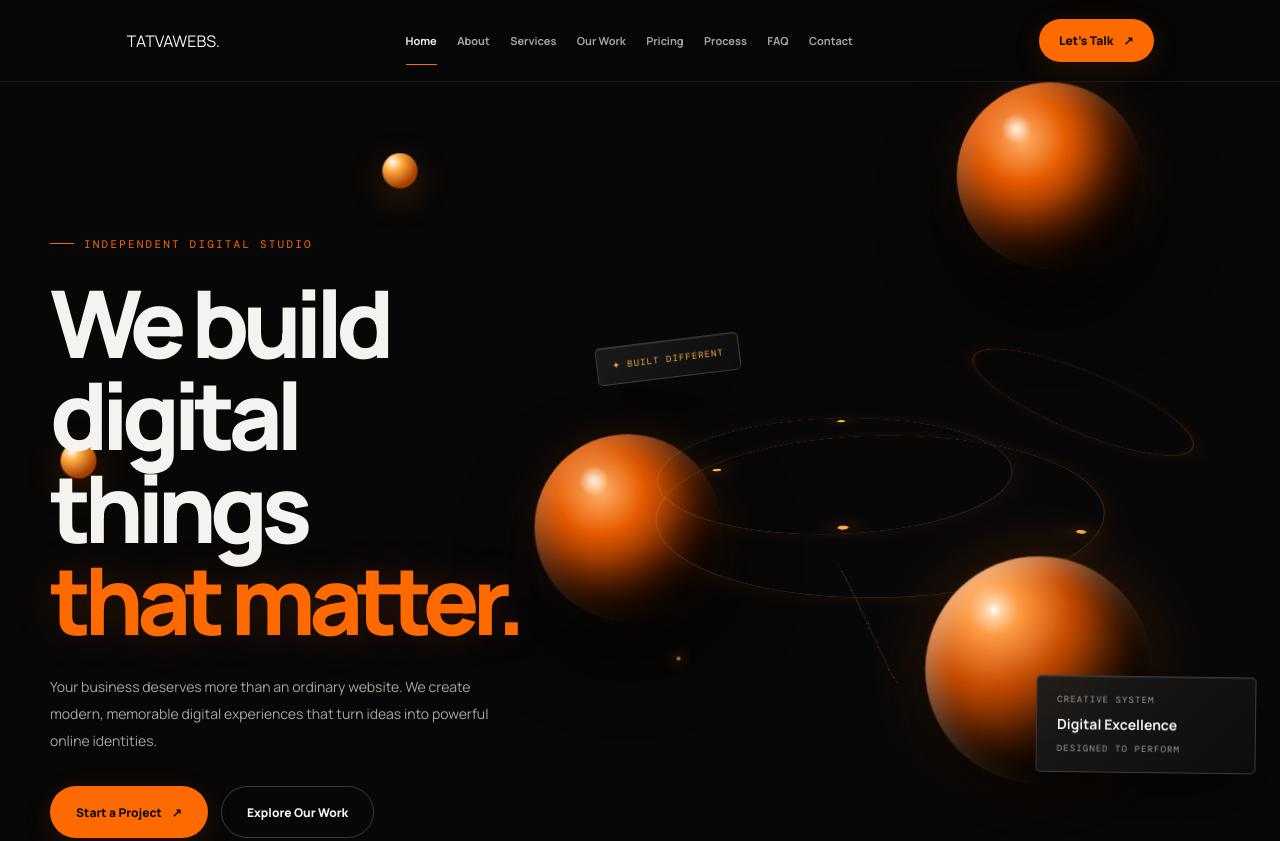
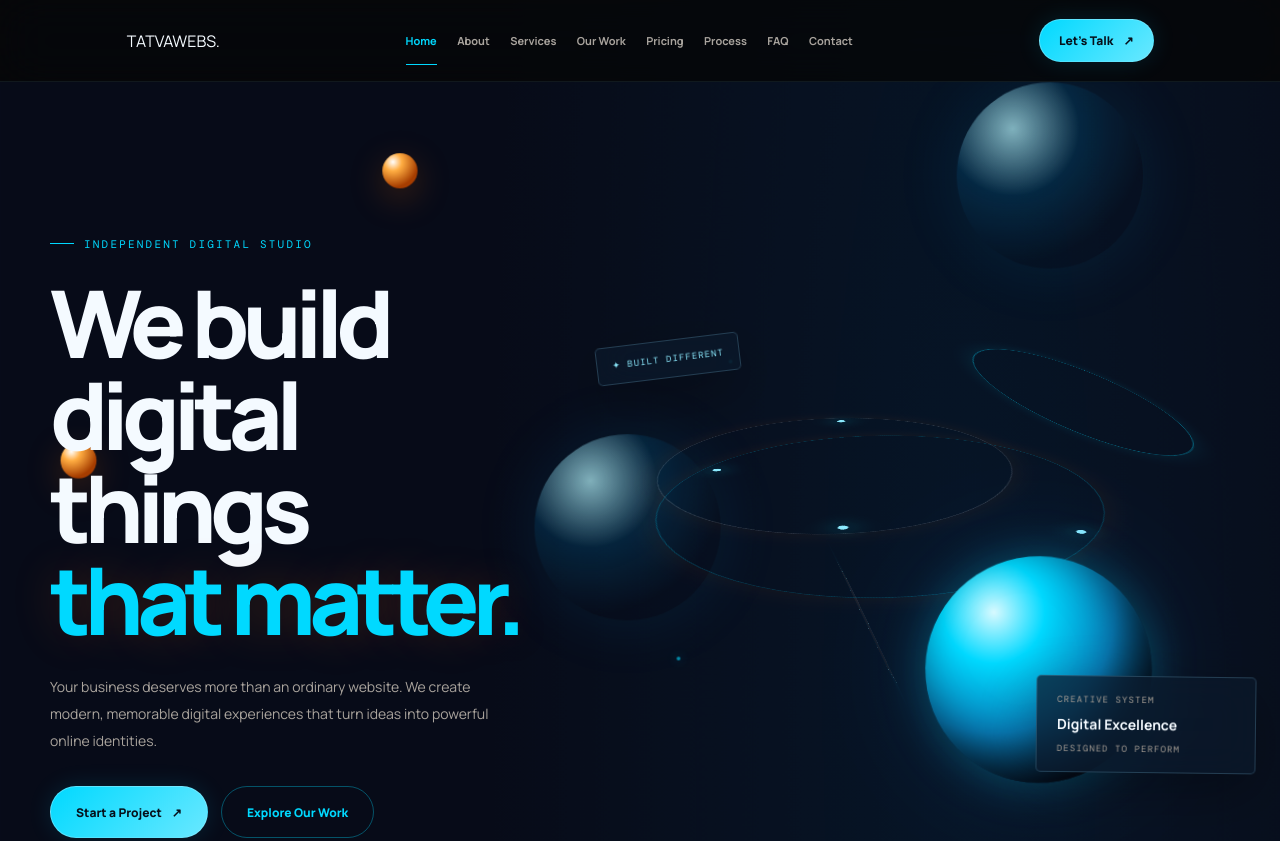
Before and after one commit to tatva-webs/tatva-webs, a plain HTML site: page index.html in a window 1280 px wide. Shown: the top 841 px of the page. Drawn offline with nearby package versions, Linux system fonts and the light colour scheme.

Commit message:
Update styles.css

```diff
--- a/styles.css
+++ b/styles.css
@@ -1421,3 +1421,273 @@ summary:focus-visible {
   *,*::before,*::after{scroll-behavior:auto!important;animation-duration:.01ms!important;animation-iteration-count:1!important;transition-duration:.01ms!important}
   .reveal,.reveal-left,.reveal-right,.reveal-scale{opacity:1;transform:none}
 }
+
+/* =========================================
+   TATVA WEBS — MIDNIGHT CYAN THEME
+   Paste at the VERY BOTTOM of styles.css
+========================================= */
+
+:root {
+  --bg: #070B18;
+  --panel: #0D1526;
+  --panel2: #111E33;
+  --orange: #00D9FF;
+  --amber: #8CEBFF;
+  --white: #F4FAFF;
+  --muted: #9AAFC5;
+  --line: rgba(140, 220, 255, 0.14);
+
+  --cyan: #00D9FF;
+  --cyan-soft: #8CEBFF;
+  --blue-deep: #101C32;
+}
+
+/* GLOBAL BACKGROUND */
+
+html {
+  background: var(--bg);
+  scroll-behavior: smooth;
+}
+
+body {
+  background:
+    radial-gradient(
+      ellipse at 75% 12%,
+      rgba(0, 110, 170, 0.10),
+      transparent 35%
+    ),
+    var(--bg);
+  color: var(--white);
+}
+
+/* SELECTION */
+
+::selection {
+  background: var(--cyan);
+  color: #06101B;
+}
+
+/* NAVIGATION */
+
+.site-header {
+  border-bottom: 1px solid rgba(140, 220, 255, 0.08);
+}
+
+.main-nav a {
+  transition: color .3s ease;
+}
+
+.main-nav a:hover,
+.main-nav a.active {
+  color: var(--cyan);
+}
+
+/* BUTTONS */
+
+.button-primary,
+.button:not(.button-outline) {
+  background: linear-gradient(
+    135deg,
+    #00D9FF,
+    #69E8FF
+  );
+  color: #06101B;
+  border: 1px solid rgba(140, 235, 255, .5);
+  box-shadow: 0 0 24px rgba(0, 217, 255, .12);
+  transition:
+    transform .35s ease,
+    box-shadow .35s ease,
+    filter .35s ease;
+}
+
+.button-primary:hover,
+.button:not(.button-outline):hover {
+  box-shadow:
+    0 0 20px rgba(0, 217, 255, .35),
+    0 0 55px rgba(0, 217, 255, .14);
+  filter: brightness(1.08);
+}
+
+.button-outline {
+  border-color: rgba(0, 217, 255, .35);
+  color: var(--cyan);
+}
+
+.button-outline:hover {
+  background: rgba(0, 217, 255, .08);
+  border-color: var(--cyan);
+}
+
+/* HERO */
+
+.hero-scene-glow {
+  background: radial-gradient(
+    circle,
+    rgba(0, 217, 255, .20),
+    rgba(0, 100, 180, .07) 42%,
+    transparent 72%
+  );
+}
+
+.hero-orbit {
+  border-color: rgba(0, 217, 255, .24);
+}
+
+.core-sphere {
+  background:
+    radial-gradient(
+      circle at 30% 25%,
+      #D8FAFF,
+      #00D9FF 22%,
+      #087EBA 52%,
+      #07152B 78%
+    );
+  box-shadow:
+    inset -18px -20px 45px rgba(0, 0, 0, .55),
+    0 0 45px rgba(0, 217, 255, .28),
+    0 0 110px rgba(0, 140, 255, .13);
+}
+
+.hero-panel,
+.hero-interface,
+.hero-chip {
+  border-color: rgba(140, 220, 255, .20);
+  background: rgba(10, 24, 42, .72);
+  backdrop-filter: blur(18px);
+  box-shadow: 0 18px 55px rgba(0, 0, 0, .3);
+}
+
+.hero-spark {
+  background: var(--cyan);
+  box-shadow: 0 0 16px var(--cyan);
+}
+
+/* AMBIENT 3D OBJECTS */
+
+.ambient-object {
+  border-color: rgba(0, 217, 255, .25);
+}
+
+.ambient-object.sphere {
+  background: radial-gradient(
+    circle at 30% 25%,
+    rgba(180, 245, 255, .7),
+    rgba(0, 140, 210, .18) 35%,
+    rgba(5, 20, 40, .08) 70%
+  );
+  box-shadow: 0 0 65px rgba(0, 170, 255, .10);
+}
+
+.ambient-object.ring {
+  border-color: rgba(0, 217, 255, .42);
+  box-shadow: 0 0 25px rgba(0, 217, 255, .10);
+}
+
+.ambient-object.cube {
+  border-color: rgba(140, 235, 255, .25);
+  box-shadow: 0 0 35px rgba(0, 217, 255, .08);
+}
+
+/* GLASS CARDS */
+
+.glass,
+.service-card,
+.feature-card,
+.project-card,
+.stat-card {
+  border-color: rgba(140, 220, 255, .12);
+  background: linear-gradient(
+    145deg,
+    rgba(18, 35, 57, .78),
+    rgba(9, 17, 31, .88)
+  );
+  box-shadow: 0 15px 45px rgba(0, 0, 0, .18);
+}
+
+.glass:hover,
+.service-card:hover,
+.feature-card:hover,
+.project-card:hover {
+  border-color: rgba(0, 217, 255, .38);
+  box-shadow:
+    0 20px 60px rgba(0, 0, 0, .28),
+    0 0 35px rgba(0, 217, 255, .07);
+}
+
+/* TEXT ACCENTS */
+
+.hero-copy h1 span,
+.section-heading span,
+.intro-copy strong {
+  color: var(--cyan);
+}
+
+/* PROJECT VISUALS */
+
+.mock-store,
+.mock-studio {
+  background:
+    radial-gradient(
+      circle at 75% 25%,
+      rgba(0, 217, 255, .16),
+      transparent 45%
+    ),
+    #101C32;
+}
+
+/* DIVIDERS AND SMALL DETAILS */
+
+hr,
+.section-divider {
+  border-color: var(--line);
+}
+
+.stat-card strong,
+.project-caption span,
+.service-card .service-number {
+  color: var(--cyan);
+}
+
+/* CUSTOM CURSOR */
+
+.cursor-dot {
+  background: var(--cyan);
+  box-shadow: 0 0 12px rgba(0, 217, 255, .65);
+}
+
+.cursor-ring {
+  border-color: rgba(0, 217, 255, .7);
+  box-shadow: 0 0 20px rgba(0, 217, 255, .12);
+}
+
+/* FOOTER */
+
+.site-footer {
+  border-top-color: rgba(140, 220, 255, .12);
+}
+
+.site-footer a:hover {
+  color: var(--cyan);
+}
+
+/* FORMS */
+
+input:focus,
+textarea:focus,
+select:focus {
+  border-color: var(--cyan) !important;
+  box-shadow: 0 0 0 3px rgba(0, 217, 255, .09);
+  outline: none;
+}
+
+/* MOBILE */
+
+@media (max-width: 768px) {
+  .hero-scene-glow {
+    opacity: .65;
+  }
+
+  .ambient-object {
+    opacity: .55;
+  }
+}
```
